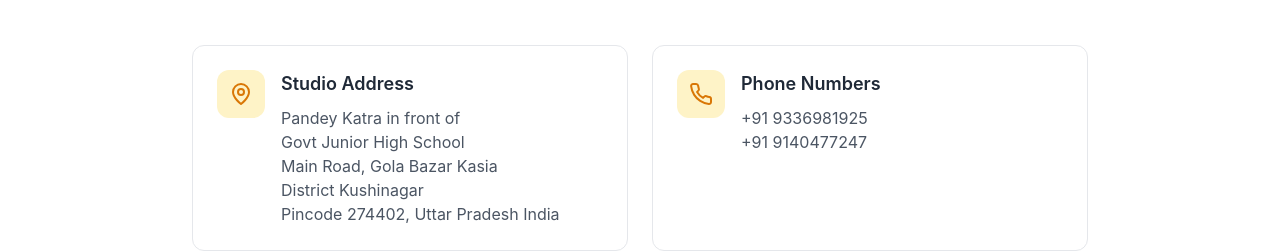
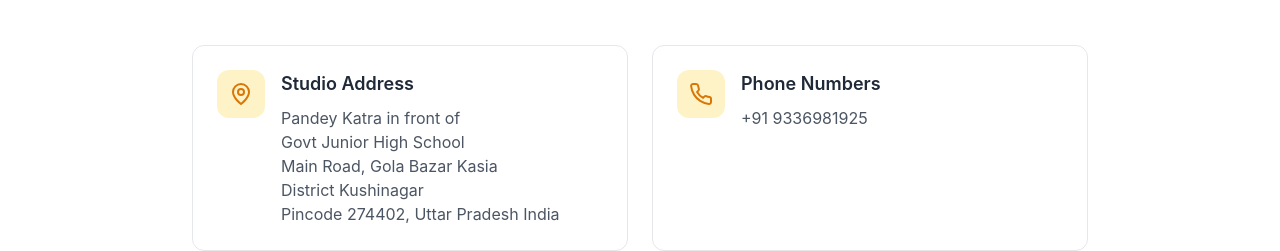
Before and after one commit to Sufi111729/Golden-photo-Studio-, a Next.js app: page / in a window 1280 px wide. Shown: the part 8400-8651 px from the top of the page. Built offline with nearby package versions, Linux system fonts and the light colour scheme.

Commit message:
Update contact info to prioritize main number
cgen-67ceadc73e944f959bcae93cc556a778

```diff
--- a/components/Contact.tsx
+++ b/components/Contact.tsx
@@ -32,7 +32,7 @@ const Contact = () => {
     {
       icon: Phone,
       title: "Phone Numbers",
-      details: ["+91 9336981925", "+91 9140477247"],
+      details: ["+91 9336981925"],
     },
     {
       icon: Mail,
```
